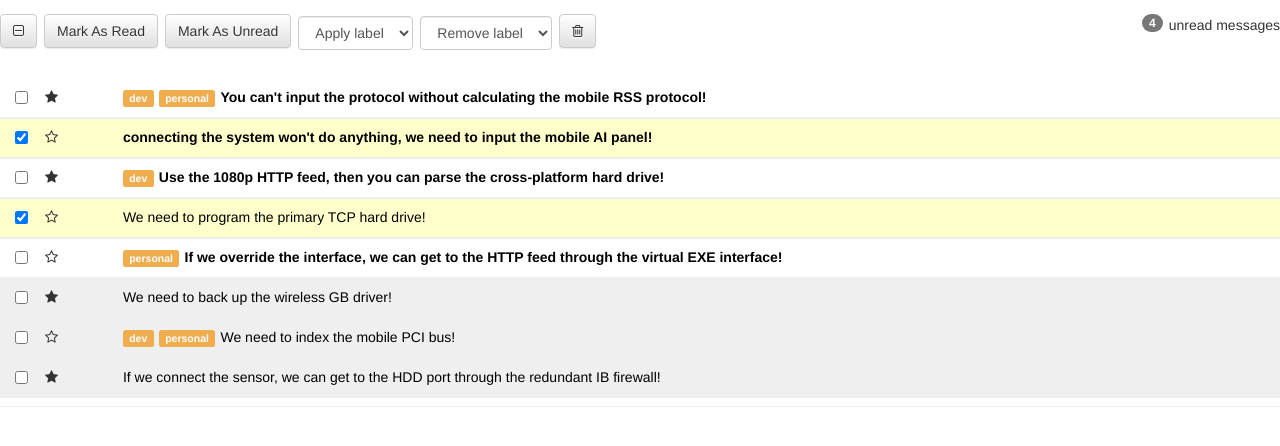
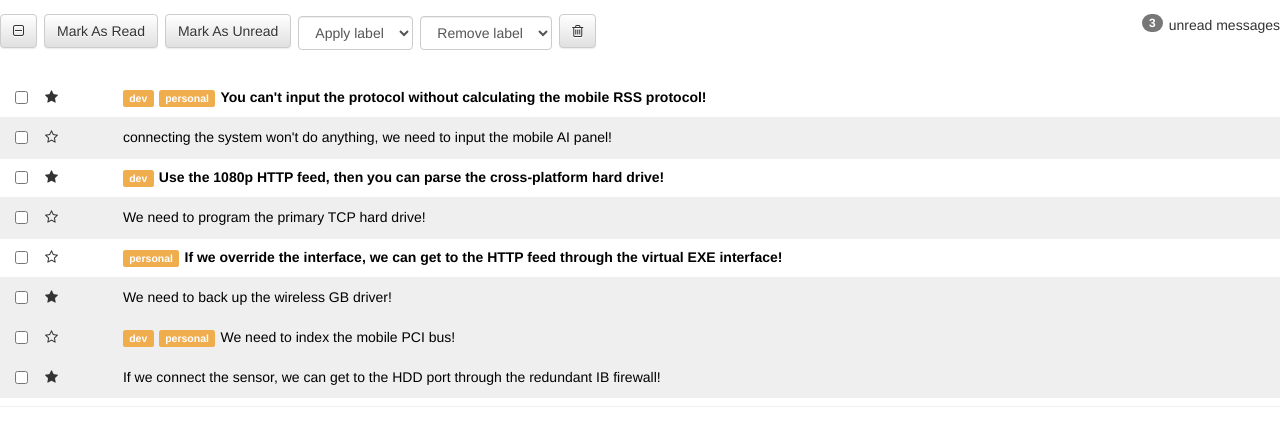
Before and after one commit to davefrancese/react_inbox, a React (Create React App) app: page / in a window 1280 px wide. Shown: the top 446 px of the page. Built offline with nearby package versions, Linux system fonts and the light colour scheme.

Commit message:
deleted state for isRead added functionality for read and unread

```diff
--- a/src/App.js
+++ b/src/App.js
@@ -70,16 +70,16 @@ class App extends Component {
     super()
     this.state = {
       data: data,
-      isRead: false,
+
 
 
     }
-    console.log(this.state.isRead)
+
   }
 
 
   selectedMessage = (i) => {
-    let read = this.state.isRead
+
    let selectedthing = this.state.data
     if(selectedthing[i].selected === true){
       selectedthing[i].selected = false
@@ -114,9 +114,22 @@ class App extends Component {
 
   markRead = () => {
     let markedRead = this.state.data
-    if(this.props.isRead === true){
       for(let i = 0; i < markedRead.length; i++){
-        markedRead[i].read = true
+        if(markedRead[i].selected === true){
+          markedRead[i].read = true
+          markedRead[i].selected = false
+          this.setState({data: markedRead})
+        }
+      }
+  }
+
+  markUnread = () => {
+    let markedUnread = this.state.data
+    for(let i = 0; i < markedUnread.length; i++){
+      if(markedUnread[i].selected === true){
+        markedUnread[i].read = false
+        markedUnread[i].selected = false
+        this.setState({data: markedUnread})
       }
     }
   }
@@ -124,8 +137,8 @@ class App extends Component {
   render() {
     return (
       <div>
-        <ToolBar data={this.state.data} unreadCount = {this.unreadCount} markRead = {this.markRead}/>
-        <MessageList data={this.state.data} selectedMessage = {this.selectedMessage} starred = {this.starred} isRead={this.state.isRead}/>
+        <ToolBar data={this.state.data} unreadCount = {this.unreadCount} markRead = {this.markRead} markUnread = {this.markUnread}/>
+        <MessageList data={this.state.data} selectedMessage = {this.selectedMessage} starred = {this.starred} />
       </div>
     );
   }
```
